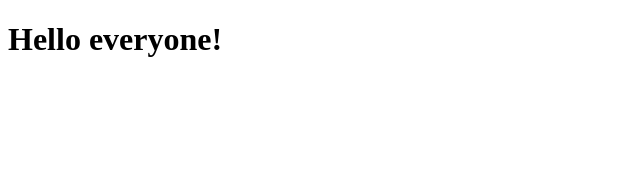
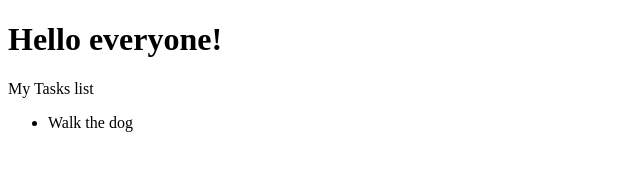
Before and after one commit to diter14/git-flow-test, a plain HTML site: page index.html in a window 1280 px wide. Shown: the whole page, without its empty margins (0-640 px from the left). Drawn offline with Linux system fonts and the light colour scheme.

Commit message:
[0.0.1] Add tasks list

```diff
--- a/index.html
+++ b/index.html
@@ -8,5 +8,9 @@
 </head>
 <body>
     <h1>Hello everyone!</h1>
+    <p>My Tasks list</p>
+    <ul>
+        <li>Walk the dog</li>
+    </ul>
 </body>
 </html>
```
